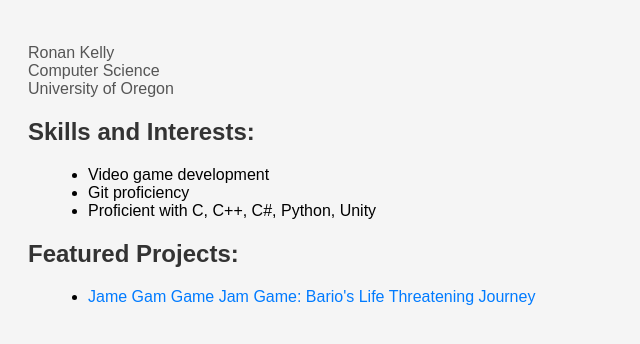
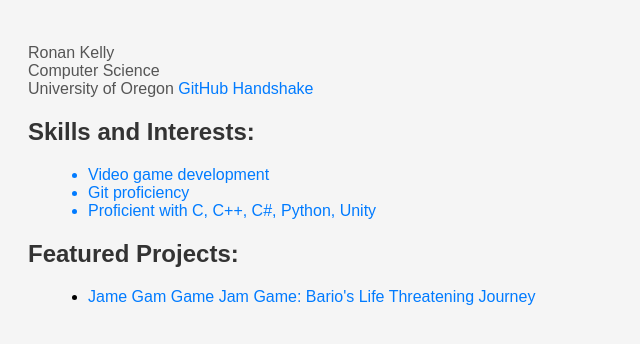
Before and after one commit to RonanKel/RonanKel.github.io, a plain HTML site: page index.html in a window 1280 px wide. Shown: the whole page, without its empty margins (0-640 px from the left). Drawn offline with Linux system fonts and the light colour scheme.

Commit message:
a better page

```diff
--- a/index.html
+++ b/index.html
@@ -36,7 +36,9 @@
 <body>
   <p>Ronan Kelly<br>
      Computer Science<br>
-     University of Oregon</p>
+     University of Oregon
+     <a href="https://github.com/RonanKel">GitHub
+     <a href="https://app.joinhandshake.com/stu/users/32717162">Handshake</p>
   <h2 style="font-size: 24px;">Skills and Interests:</h2>
   <ul>
     <li>Video game development</li>
```
